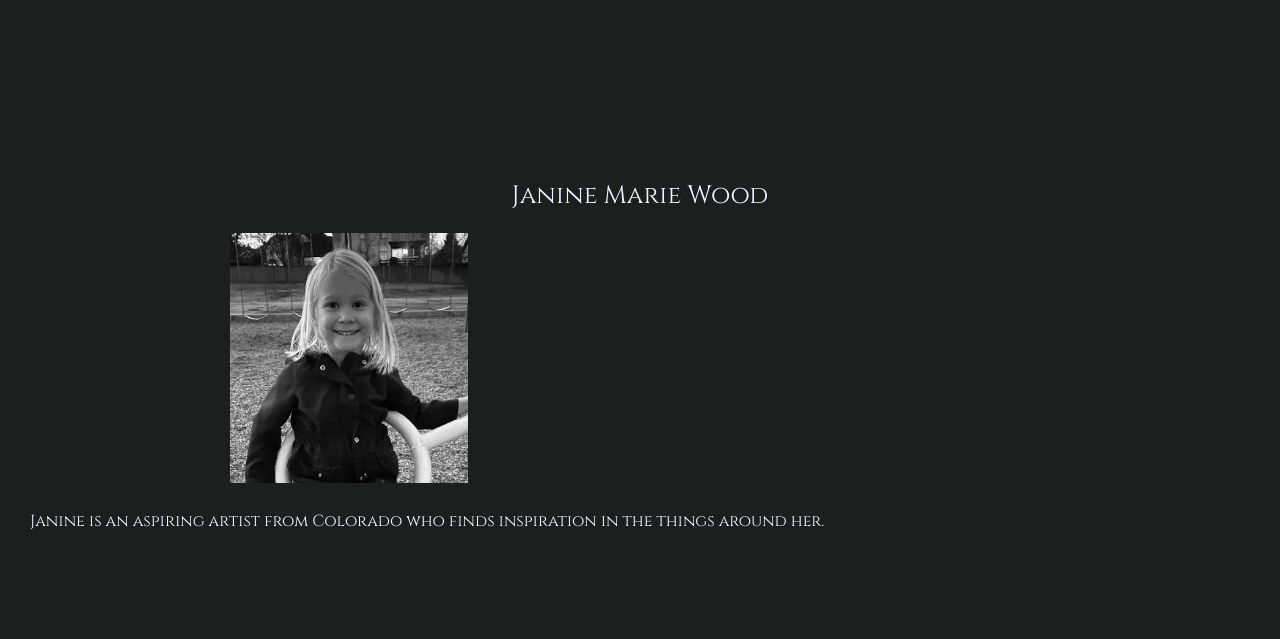
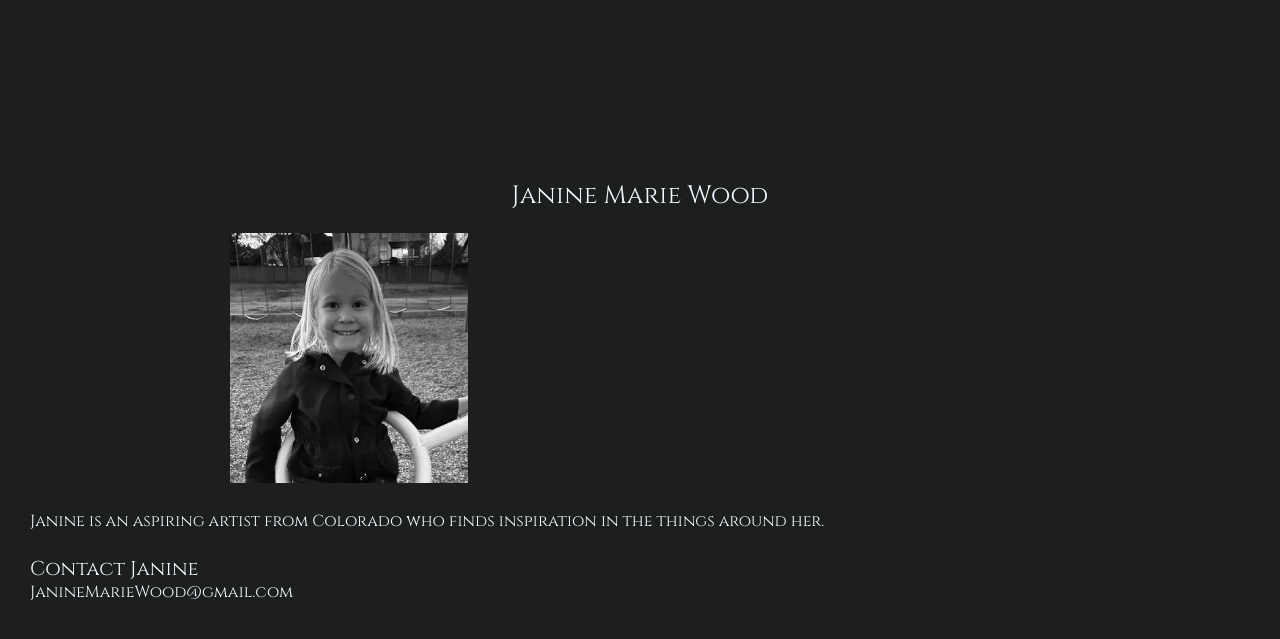
Before and after one commit to LHWOOD/JMW-Art-Gallery, a plain HTML site: page html/artist.html in a window 1280 px wide. Shown: the part 73-712 px from the top of the page. Drawn offline with nearby package versions, Linux system fonts and the light colour scheme.

```diff
--- a/assets/css/stylea.css
+++ b/assets/css/stylea.css
@@ -3,6 +3,7 @@ html {
 }
 body {
   background-color: rgb(29, 31, 31);
+  color: aliceblue;
 }
 :root {
   --background-color: linear-gradient(120deg, rgb(29, 31, 31), #2e3032);
@@ -117,8 +118,21 @@ h1 {
   align-items: center;
   align-self: center;
   margin-left: 18%;
+  transition: color 0.5s ease-in-out;
 }
 p {
   color: aliceblue;
   margin: 30px;
+  transition: color 0.5s ease-in-out;
 }
+
+h2 {
+  margin-left: 30px;
+  font-size: 20px;
+  margin-bottom: 5px;
+  transition: color 0.5s ease-in-out;
+}
+h3 {
+  margin-left: 30px;
+  transition: color 0.5s ease-in-out;
+}
--- a/html/artist.html
+++ b/html/artist.html
@@ -62,6 +62,10 @@
         things around her.
       </p>
     </div>
+    <div id="yo">
+      <h2>Contact Janine</h2>
+      <h3>JanineMarieWood@gmail.com</h3>
+    </div>
     <script src="../assets/js/scripts.js"></script>
   </body>
 </html>
```
